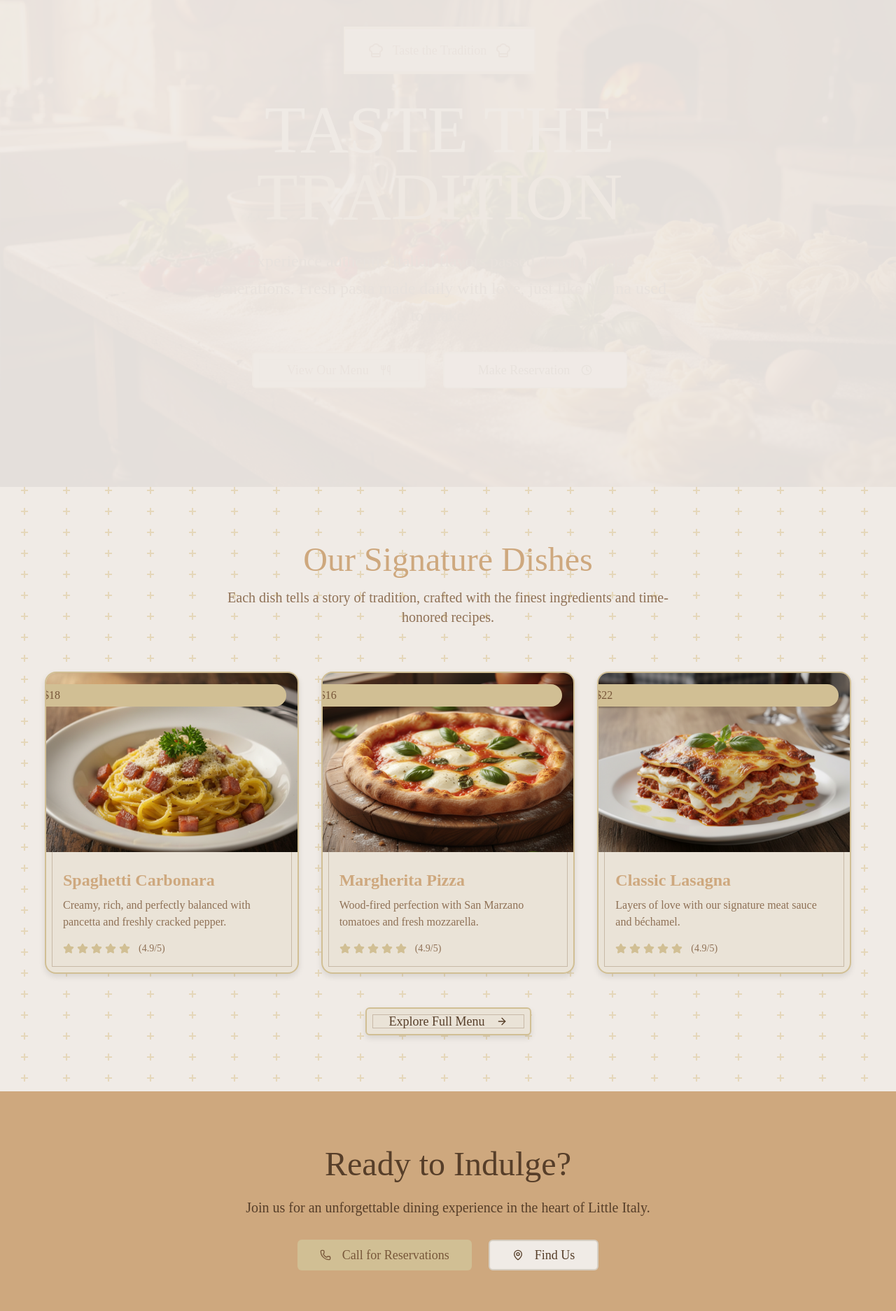
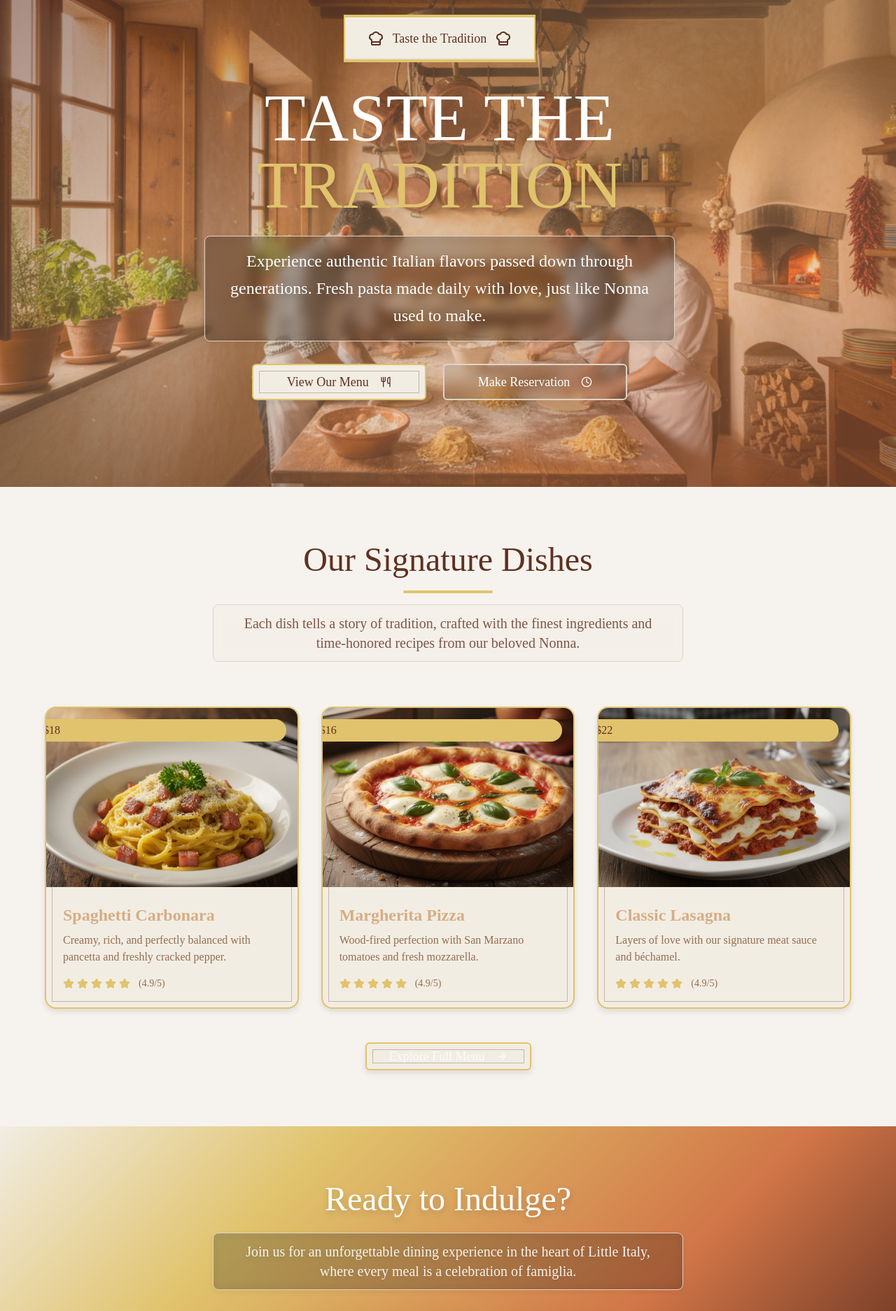
Before and after one commit to TNDIGITALMARK/f9a64cf2-3710-4a80-a643-27cc32576dbc, a Next.js app: page / in a window 1280 px wide. Shown: the part 200-2074 px from the top of the page at 70% size. Built offline with nearby package versions, Linux system fonts and the light colour scheme.

Commit message:
Phoenix AutoSave: 3 files updated (main branch)
Project: f9a64cf2-3710-4a80-a643-27cc32576dbc
User: DxnmDi7kzHNtCxrnSWG6FJ4Bplz2
Tool: claude-code
Timestamp: 2025-09-29T21:29:42.294Z

Auto-generated by Phoenix AutoSave System - committed to main branch

```diff
--- a/src/app/globals.css
+++ b/src/app/globals.css
@@ -8,41 +8,41 @@ All colors MUST be HSL.
 */
 
 :root {
-  /* Italian Tan-Toned Color Scheme - Very Italian Style */
-  --background: 35 25% 92%; /* Warm tan cream */
-  --foreground: 28 35% 25%; /* Rich dark tan */
+  /* Authentic Italian Mediterranean Color Scheme */
+  --background: 35 30% 95%; /* Warm Tuscan cream */
+  --foreground: 25 40% 20%; /* Rich espresso brown */
 
-  --card: 38 30% 88%; /* Light tan */
-  --card-foreground: 28 35% 25%; /* Rich dark tan */
+  --card: 40 35% 90%; /* Venetian marble */
+  --card-foreground: 25 40% 20%; /* Rich espresso brown */
 
-  --popover: 38 30% 88%;
-  --popover-foreground: 28 35% 25%;
+  --popover: 40 35% 90%;
+  --popover-foreground: 25 40% 20%;
 
-  --primary: 32 45% 65%; /* Warm tan */
-  --primary-foreground: 28 35% 25%; /* Dark tan */
+  --primary: 30 50% 68%; /* Warm Siena tan */
+  --primary-foreground: 0 0% 98%; /* Pure white for contrast */
 
-  --secondary: 40 35% 75%; /* Light golden tan */
-  --secondary-foreground: 28 35% 25%; /* Dark tan */
+  --secondary: 45 40% 78%; /* Tuscan gold */
+  --secondary-foreground: 25 40% 20%; /* Rich espresso brown */
 
-  --muted: 35 20% 85%; /* Muted tan */
-  --muted-foreground: 28 25% 45%; /* Medium tan */
+  --muted: 38 25% 88%; /* Soft cream */
+  --muted-foreground: 25 30% 45%; /* Warm gray */
 
-  --accent: 30 40% 70%; /* Medium tan accent */
-  --accent-foreground: 28 35% 25%; /* Dark tan */
+  --accent: 35 45% 72%; /* Mediterranean terracotta */
+  --accent-foreground: 25 40% 20%; /* Rich espresso brown */
 
   --destructive: 0 84.2% 60.2%;
   --destructive-foreground: 210 40% 98%;
 
-  --border: 35 20% 80%; /* Soft tan border */
-  --input: 35 25% 85%; /* Input tan */
-  --ring: 32 45% 65%; /* Tan ring */
+  --border: 38 25% 82%; /* Soft cream border */
+  --input: 40 30% 88%; /* Input cream */
+  --ring: 30 50% 68%; /* Siena tan ring */
 
-  /* Italian Tan-Toned Specific Colors */
-  --italian-gold: 42 40% 70%; /* Warm tan gold */
-  --italian-burgundy: 28 35% 35%; /* Deep tan burgundy */
-  --italian-terracotta: 25 45% 60%; /* Tan terracotta */
-  --italian-cream: 38 30% 88%; /* Tan cream */
-  --italian-olive: 50 25% 50%; /* Tan olive */
+  /* Authentic Italian Regional Colors */
+  --italian-gold: 45 65% 65%; /* Venetian gold */
+  --italian-burgundy: 15 50% 25%; /* Chianti wine red */
+  --italian-terracotta: 20 60% 55%; /* Tuscan terracotta */
+  --italian-cream: 40 35% 92%; /* Sicilian cream */
+  --italian-olive: 55 35% 45%; /* Tuscan olive */
 
   --radius: 0.5rem;
 
@@ -257,17 +257,39 @@ body {
   pointer-events: none;
 }
 
-/* Italian Hero Background */
+/* Italian Hero Background with Mediterranean warmth */
 .hero-italian {
-  background-color: hsl(var(--primary));
+  background: linear-gradient(135deg,
+    hsl(var(--primary)) 0%,
+    hsl(var(--italian-terracotta)) 50%,
+    hsl(var(--primary)) 100%);
 }
 
-/* Texture Overlay */
+/* Enhanced Texture Overlay with Italian warmth */
 .texture-overlay {
   background-image:
-    radial-gradient(circle at 1px 1px, rgba(0,0,0,0.1) 1px, transparent 0);
-  background-size: 20px 20px;
-  opacity: 0.05;
+    radial-gradient(circle at 1px 1px, hsla(var(--italian-gold), 0.15) 1px, transparent 0),
+    linear-gradient(45deg, transparent 25%, hsla(var(--italian-cream), 0.05) 25%, hsla(var(--italian-cream), 0.05) 50%, transparent 50%);
+  background-size: 20px 20px, 40px 40px;
+  opacity: 0.8;
+}
+
+/* Mediterranean Stone Pattern */
+.mediterranean-stone {
+  background-image:
+    radial-gradient(circle at 25% 25%, hsla(var(--italian-gold), 0.1) 2px, transparent 2px),
+    radial-gradient(circle at 75% 75%, hsla(var(--italian-terracotta), 0.08) 2px, transparent 2px),
+    linear-gradient(45deg, transparent 48%, hsla(var(--italian-cream), 0.05) 50%, transparent 52%);
+  background-size: 30px 30px, 35px 35px, 60px 60px;
+}
+
+/* Tuscan Gradient */
+.tuscan-gradient {
+  background: linear-gradient(135deg,
+    hsl(var(--italian-cream)) 0%,
+    hsl(var(--italian-gold)) 30%,
+    hsl(var(--italian-terracotta)) 70%,
+    hsl(var(--italian-burgundy)) 100%);
 }
 
 /* Smooth Animations */
--- a/src/app/page.tsx
+++ b/src/app/page.tsx
@@ -50,16 +50,17 @@ export default function Index() {
       </header>
 
       {/* Hero Section */}
-      <section id="home" className="relative min-h-screen flex items-center justify-center hero-italian texture-overlay">
+      <section id="home" className="relative min-h-screen flex items-center justify-center hero-italian">
         <div className="absolute inset-0">
           <Image
-            src="/generated/hero-background-kitchen.jpg"
-            alt="Italian Kitchen"
+            src="/generated/authentic-italian-kitchen-hero.jpg"
+            alt="Authentic Italian Kitchen - Rustic Tuscan Style"
             fill
             className="object-cover"
             priority
           />
-          <div className="absolute inset-0 bg-primary/30"></div>
+          <div className="absolute inset-0 bg-gradient-to-br from-italian-burgundy/60 via-primary/40 to-italian-terracotta/50"></div>
+          <div className="absolute inset-0 texture-overlay"></div>
         </div>
 
         <div className="relative z-10 container mx-auto px-4 text-center">
@@ -74,13 +75,13 @@ export default function Index() {
               </div>
             </div>
 
-            <h1 className="font-italian-display text-6xl md:text-8xl font-bold mb-6 text-italian-cream">
+            <h1 className="font-italian-display text-6xl md:text-8xl font-bold mb-6 text-white drop-shadow-2xl">
               TASTE THE
               <br />
-              <span className="text-italian-gold">TRADITION</span>
+              <span className="text-italian-gold drop-shadow-lg">TRADITION</span>
             </h1>
 
-            <p className="font-italian-body text-xl md:text-2xl mb-8 max-w-2xl mx-auto leading-relaxed text-primary-foreground font-semibold">
+            <p className="font-italian-body text-xl md:text-2xl mb-8 max-w-2xl mx-auto leading-relaxed text-white font-semibold drop-shadow-lg bg-black/20 backdrop-blur-sm px-6 py-4 rounded-lg border border-white/20">
               Experience authentic Italian flavors passed down through generations.
               Fresh pasta made daily with love, just like Nonna used to make.
             </p>
@@ -89,7 +90,7 @@ export default function Index() {
               <Link href="/menu">
                 <Button
                   size="lg"
-                  className="italian-card px-12 py-6 text-lg font-italian-body bg-italian-gold text-italian-burgundy hover:bg-secondary smooth-hover"
+                  className="italian-card px-12 py-6 text-lg font-italian-body bg-italian-gold text-italian-burgundy hover:bg-italian-cream shadow-2xl border-2 border-italian-burgundy/30 smooth-hover"
                 >
                   View Our Menu
                   <Utensils className="ml-2 w-5 h-5" />
@@ -98,7 +99,7 @@ export default function Index() {
               <Button
                 variant="outline"
                 size="lg"
-                className="px-12 py-6 text-lg font-italian-body border-2 border-primary-foreground text-primary-foreground hover:bg-primary-foreground hover:text-primary smooth-hover"
+                className="px-12 py-6 text-lg font-italian-body border-2 border-white/80 text-white hover:bg-white hover:text-italian-burgundy shadow-2xl backdrop-blur-sm bg-black/10 smooth-hover"
               >
                 Make Reservation
                 <Clock className="ml-2 w-5 h-5" />
@@ -115,14 +116,17 @@ export default function Index() {
       </section>
 
       {/* Featured Dishes Preview */}
-      <section className="py-20 px-4 bg-background vine-decoration">
+      <section className="py-20 px-4 bg-background mediterranean-stone">
         <div className="container mx-auto max-w-6xl">
           <div className="text-center mb-16">
-            <h2 className="font-italian-display text-4xl md:text-5xl font-bold text-primary mb-4">
-              Our Signature Dishes
-            </h2>
-            <p className="font-italian-body text-xl text-muted-foreground max-w-2xl mx-auto">
-              Each dish tells a story of tradition, crafted with the finest ingredients and time-honored recipes.
+            <div className="inline-block relative">
+              <h2 className="font-italian-display text-4xl md:text-5xl font-bold text-italian-burgundy mb-4 relative z-10">
+                Our Signature Dishes
+              </h2>
+              <div className="absolute -bottom-2 left-1/2 transform -translate-x-1/2 w-32 h-1 bg-italian-gold rounded-full"></div>
+            </div>
+            <p className="font-italian-body text-xl text-italian-burgundy/80 max-w-2xl mx-auto mt-6 bg-italian-cream/50 backdrop-blur-sm px-6 py-3 rounded-lg border border-italian-gold/20">
+              Each dish tells a story of tradition, crafted with the finest ingredients and time-honored recipes from our beloved Nonna.
             </p>
           </div>
 
@@ -193,18 +197,19 @@ export default function Index() {
       </section>
 
       {/* Call to Action */}
-      <section className="py-20 px-4 bg-primary text-primary-foreground">
-        <div className="container mx-auto max-w-4xl text-center">
-          <h2 className="font-italian-display text-4xl md:text-5xl font-bold mb-6">
+      <section className="py-20 px-4 tuscan-gradient relative overflow-hidden">
+        <div className="absolute inset-0 mediterranean-stone opacity-30"></div>
+        <div className="container mx-auto max-w-4xl text-center relative z-10">
+          <h2 className="font-italian-display text-4xl md:text-5xl font-bold mb-6 text-white drop-shadow-lg">
             Ready to Indulge?
           </h2>
-          <p className="font-italian-body text-xl mb-8">
-            Join us for an unforgettable dining experience in the heart of Little Italy.
+          <p className="font-italian-body text-xl mb-8 text-white/90 drop-shadow-md bg-black/20 backdrop-blur-sm px-6 py-3 rounded-lg border border-white/20 max-w-2xl mx-auto">
+            Join us for an unforgettable dining experience in the heart of Little Italy, where every meal is a celebration of famiglia.
           </p>
           <div className="flex flex-col sm:flex-row gap-6 justify-center items-center">
             <Button
               size="lg"
-              className="bg-italian-gold text-italian-burgundy hover:bg-secondary px-8 py-4 text-lg font-italian-body smooth-hover"
+              className="bg-italian-gold text-italian-burgundy hover:bg-italian-cream px-8 py-4 text-lg font-italian-body smooth-hover shadow-2xl border-2 border-italian-burgundy/30"
             >
               <Phone className="mr-2 w-5 h-5" />
               Call for Reservations
@@ -212,7 +217,7 @@ export default function Index() {
             <Button
               variant="outline"
               size="lg"
-              className="border-2 border-primary-foreground text-primary-foreground hover:bg-primary-foreground hover:text-primary px-8 py-4 text-lg font-italian-body smooth-hover"
+              className="border-2 border-white/80 text-white hover:bg-white hover:text-italian-burgundy px-8 py-4 text-lg font-italian-body smooth-hover shadow-2xl backdrop-blur-sm bg-black/10"
             >
               <MapPin className="mr-2 w-5 h-5" />
               Find Us
```
Also changed, not shown: public/generated/authentic-italian-kitchen-hero.jpg (added).
